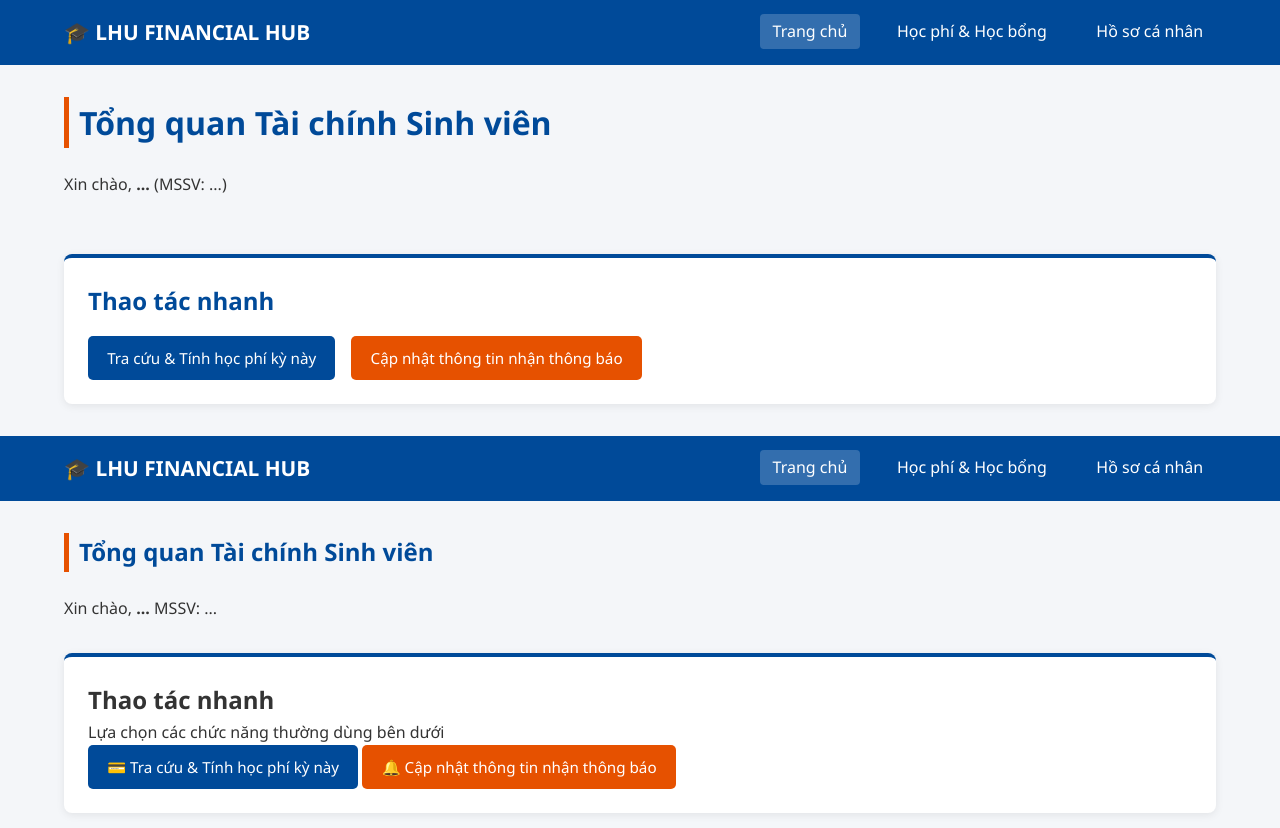
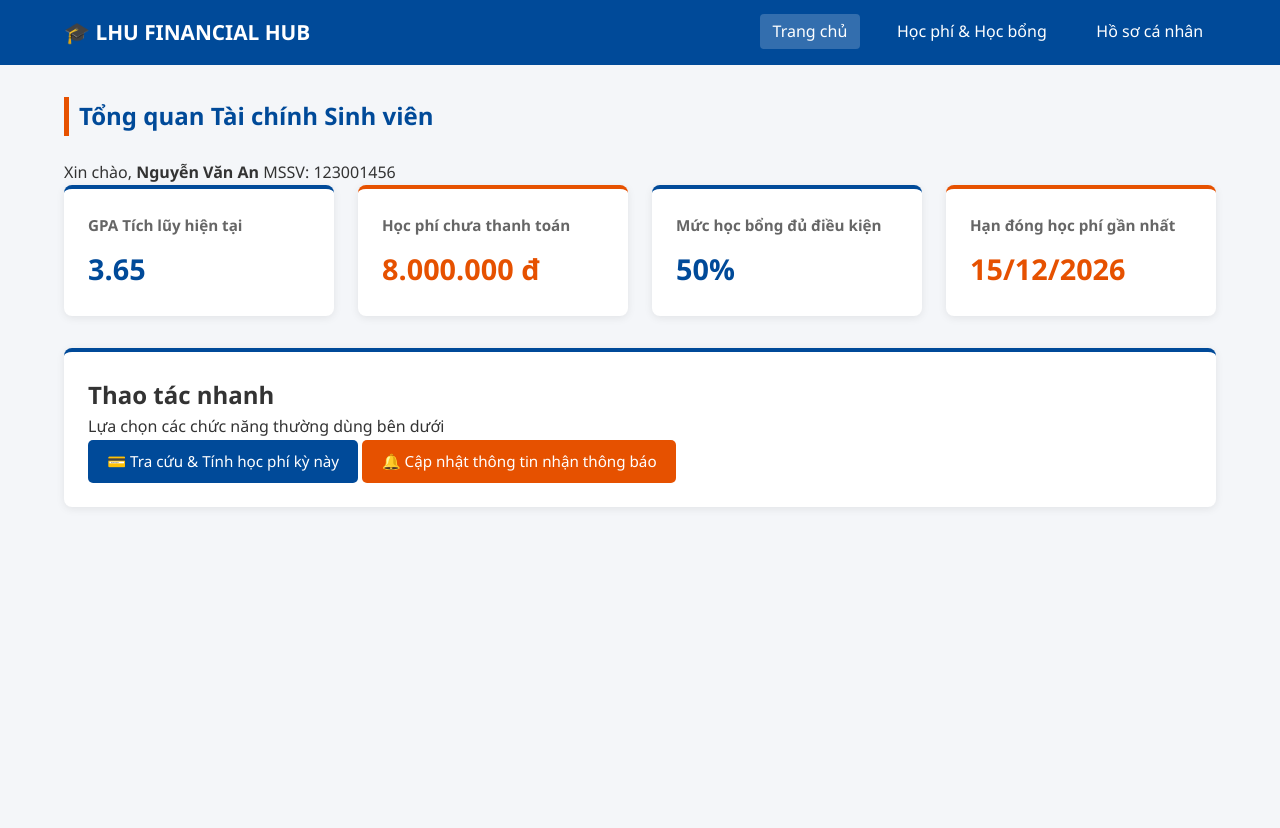
Before and after one commit to linh-hylzan/thietkeweb_duancuoiki, a plain HTML site: page index.html in a window 1280 px wide. After the commit the page ends 800 px from the top, so only its background shows below. Drawn offline with Linux system fonts and the light colour scheme; files that its build step writes are made by us from their sources; files whose address does not match are found by name.

Commit message:
Refactor index.html for better structure
Refactor index.html to improve structure and readability.

```diff
--- a/index.html
+++ b/index.html
@@ -1,41 +1,4 @@
 <!DOCTYPE html>
-<html lang="vi">
-<head>
-  <meta charset="UTF-8">
-  <meta name="viewport" content="width=device-width, initial-scale=1.0">
-  <title>LHU Financial Hub - Trang Chủ</title>
-  <link rel="stylesheet" href="css/style.css">
-</head>
-<body>
-  <header>
-    <div class="logo">🎓 LHU FINANCIAL HUB</div>
-    <nav>
-      <ul>
-        <li><a href="index.html" class="active">Trang chủ</a></li>
-        <li><a href="financial.html">Học phí & Học bổng</a></li>
-        <li><a href="profile.html">Hồ sơ cá nhân</a></li>
-      </ul>
-    </nav>
-  </header>
-
-  <main class="container">
-    <h1 class="page-title">Tổng quan Tài chính Sinh viên</h1>
-    <p style="margin-bottom: 1.5rem;">Xin chào, <strong id="dash-student-name">...</strong> (MSSV: <span id="dash-student-id">...</span>)</p>
-
-    <!-- Các thẻ thống kê đổ dữ liệu từ JSON -->
-    <div class="grid-cards" id="dashboard-widgets"></div>
-
-    <!-- Phím tắt điều hướng nhanh -->
-    <div class="card">
-      <h2 style="margin-bottom: 1rem; color: var(--primary);">Thao tác nhanh</h2>
-      <div style="display: flex; gap: 1rem; flex-wrap: wrap;">
-        <a href="financial.html" class="btn">Tra cứu & Tính học phí kỳ này</a>
-        <a href="profile.html" class="btn btn-secondary">Cập nhật thông tin nhận thông báo</a>
-      </div>
-    </div>
-  </main>
-
-  <!DOCTYPE html>
 <html lang="vi">
 <head>
   <meta charset="UTF-8">
@@ -100,8 +63,3 @@
   <script src="js/dashboard.js"></script>
 </body>
 </html>
-
-  <script src="js/data.js"></script>
-  <script src="js/dashboard.js"></script>
-</body>
-</html>
```
